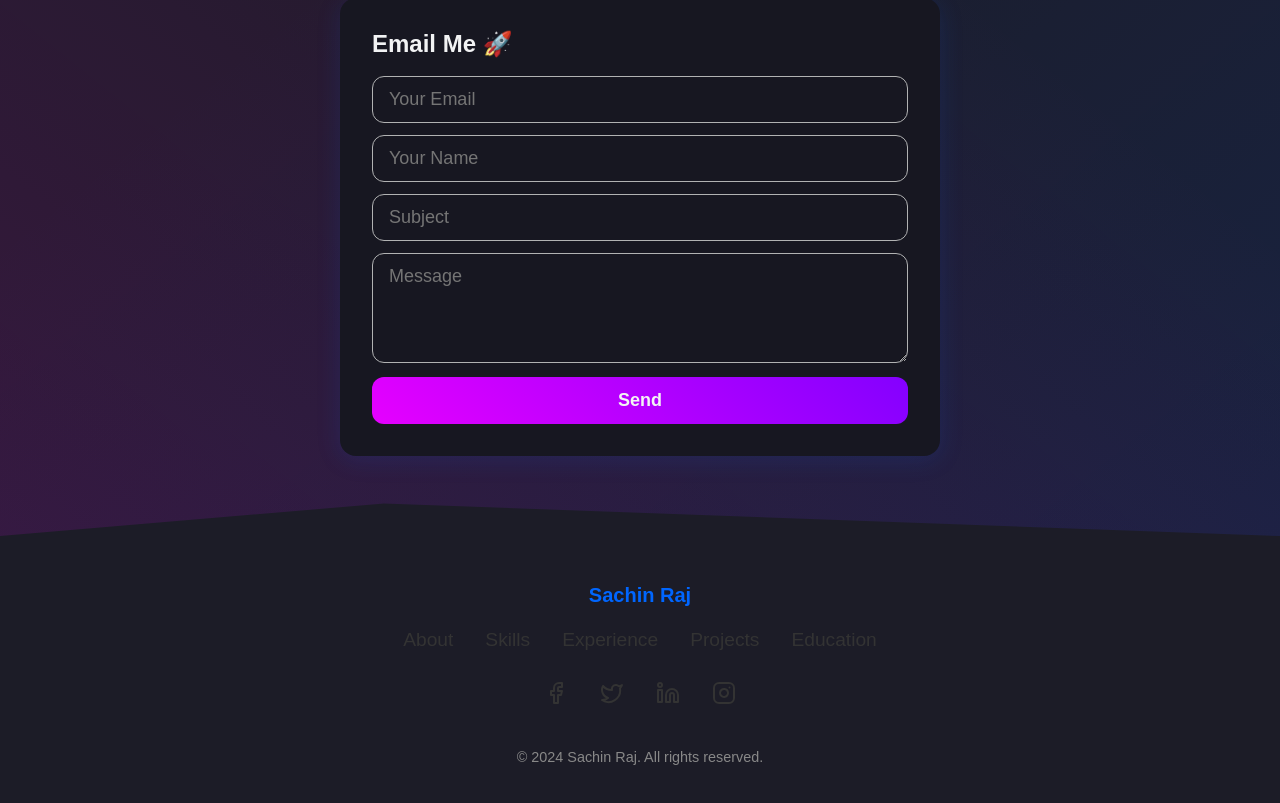
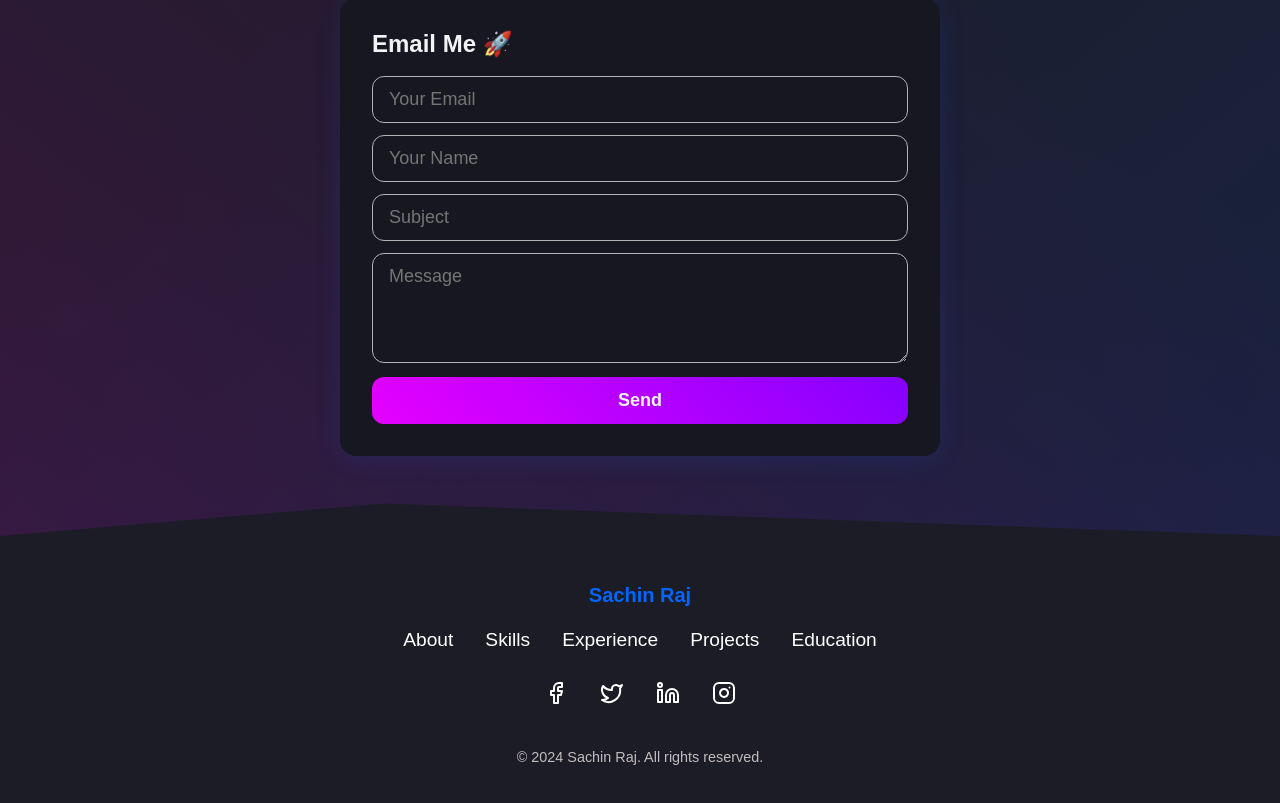
Before and after one commit to mrsraj/MyPortfolio, a React (Vite) app: page / in a window 1280 px wide. Shown: the part 6798-7601 px from the top of the page. Built offline with nearby package versions, Linux system fonts and the light colour scheme.

Commit message:
Modify in css

```diff
--- a/src/Components/Footer/Footer.module.css
+++ b/src/Components/Footer/Footer.module.css
@@ -15,14 +15,12 @@
     align-items: center;
     padding: 1rem;
     color: #333;
-    /* Adjust this based on your theme */
 }
 
 .logo {
     font-weight: 600;
     font-size: 20px;
     color: #0066ff;
-    /* Adjust to theme.primary */
 }
 
 .nav {
@@ -38,8 +36,7 @@
 }
 
 .nav_link {
-    color: #333;
-    /* theme.text_primary */
+    color: var(--text-primary);
     text-decoration: none;
     font-size: 1.2rem;
     transition: color 0.2s ease-in-out;
@@ -47,7 +44,6 @@
 
 .nav_link:hover {
     color: #0066ff;
-    /* theme.primary */
 }
 
 @media (max-width: 768px) {
@@ -65,7 +61,7 @@
     display: inline-block;
     margin: 0 1rem;
     font-size: 1.5rem;
-    color: #333;
+    color: var(--text-primary);
     /* theme.text_primary */
     transition: color 0.2s ease-in-out;
 }
@@ -78,7 +74,7 @@
 .copyright {
     margin-top: 1.5rem;
     font-size: 0.9rem;
-    color: #888;
+    color: #c3bcbc;
     /* theme.soft2 */
     text-align: center;
 }
```
